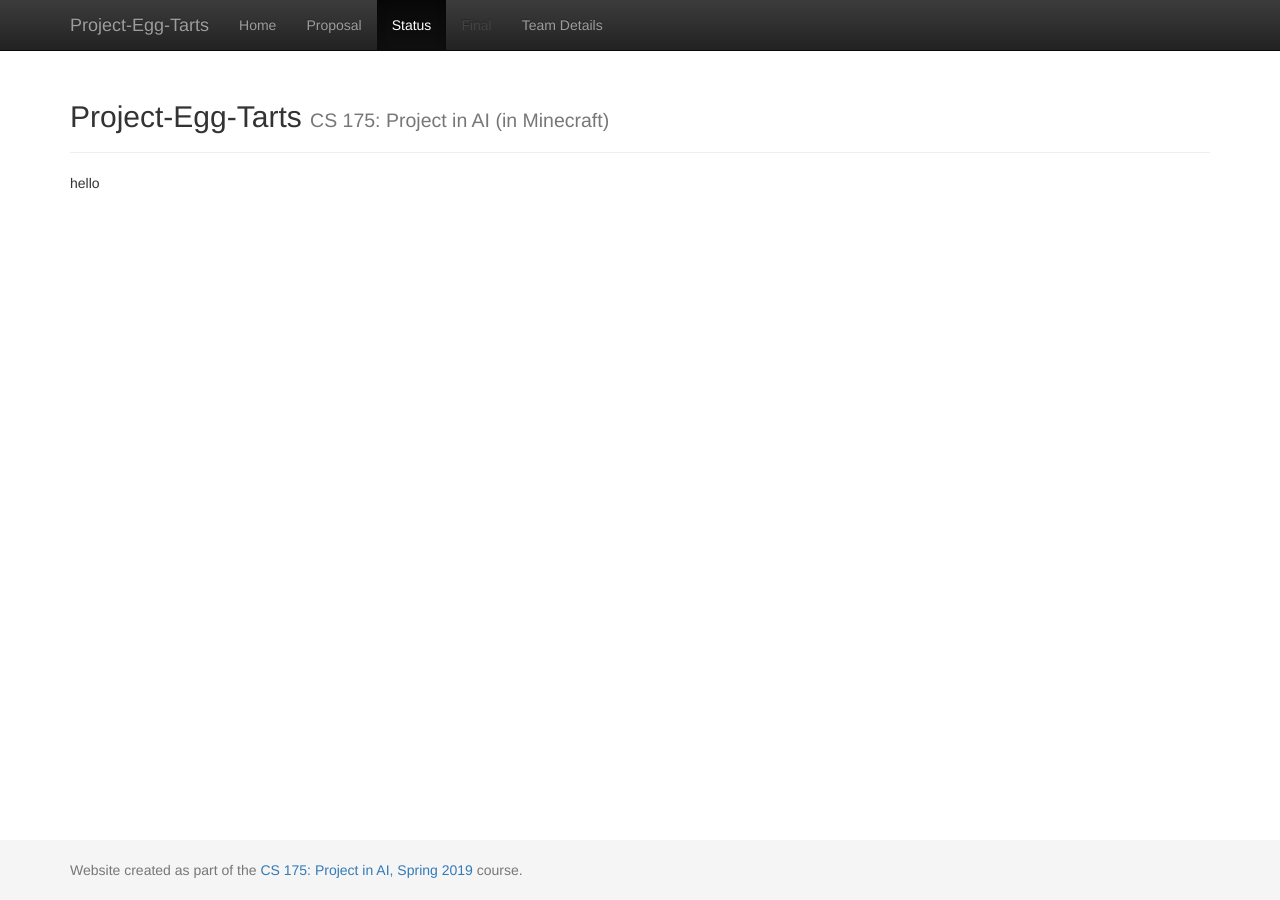
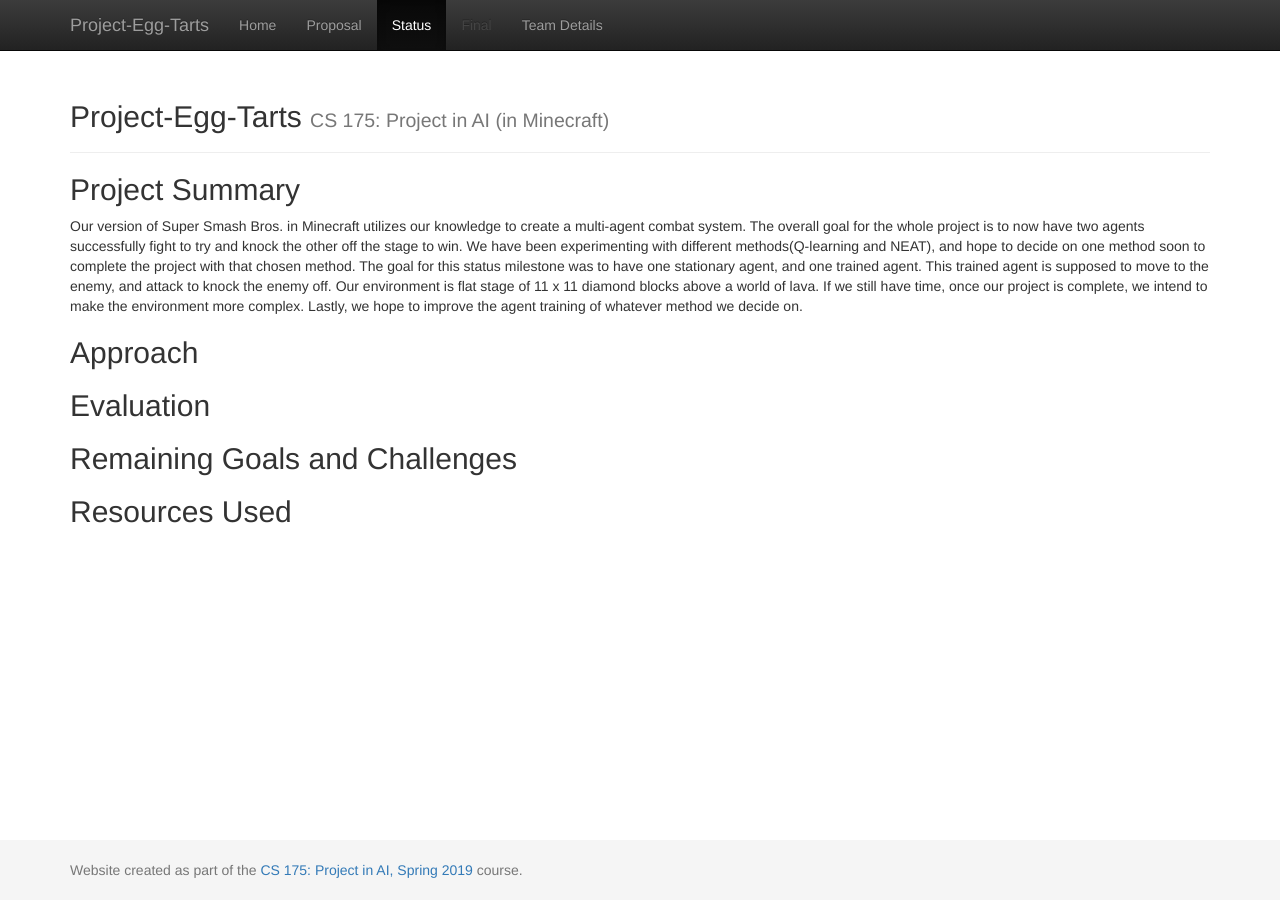
Before and after one commit to kazad123/Project_Egg_Tarts_Website, a Jekyll site: the page built from docs/status.md, in a window 1280 px wide. Built offline with Jekyll 4.4.1, drawn with Linux system fonts in a browser that asks for light colours.

Commit message:
Update status.md

```diff
--- a/docs/status.md
+++ b/docs/status.md
@@ -3,4 +3,14 @@ layout: default
 title: Status
 ---
 
-hello
+## Project Summary
+
+Our version of Super Smash Bros. in Minecraft utilizes our knowledge to create a multi-agent combat system. The overall goal for the whole project is to now have two agents successfully fight to try and knock the other off the stage to win. We have been experimenting with different methods(Q-learning and NEAT), and hope to decide on one method soon to complete the project with that chosen method. The goal for this status milestone was to have one stationary agent, and one trained agent. This trained agent is supposed to move to the enemy, and attack to knock the enemy off. Our environment is flat stage of 11 x 11 diamond blocks above a world of lava. If we still have time, once our project is complete, we intend to make the environment more complex. Lastly, we hope to improve the agent training of whatever method we decide on.
+
+## Approach
+
+## Evaluation
+
+## Remaining Goals and Challenges
+
+## Resources Used
```
